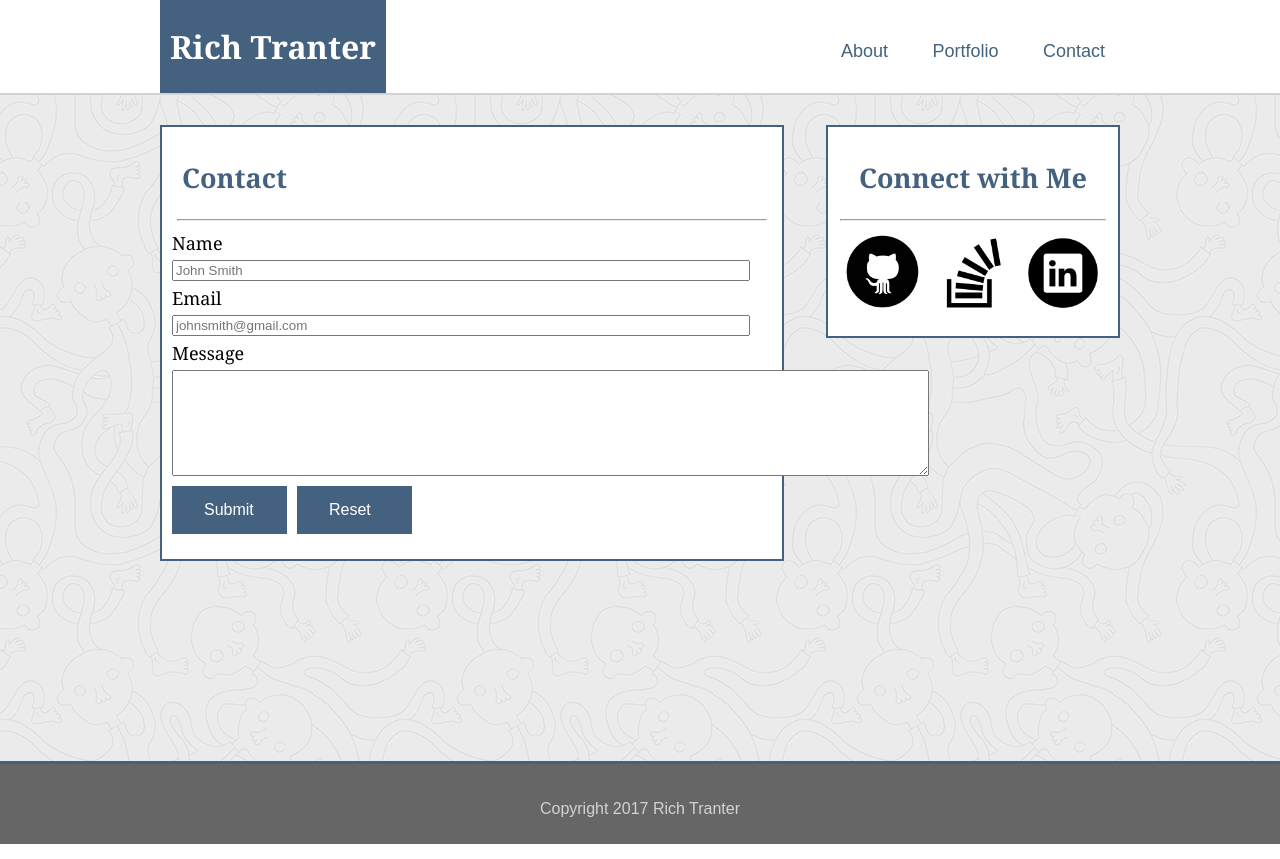
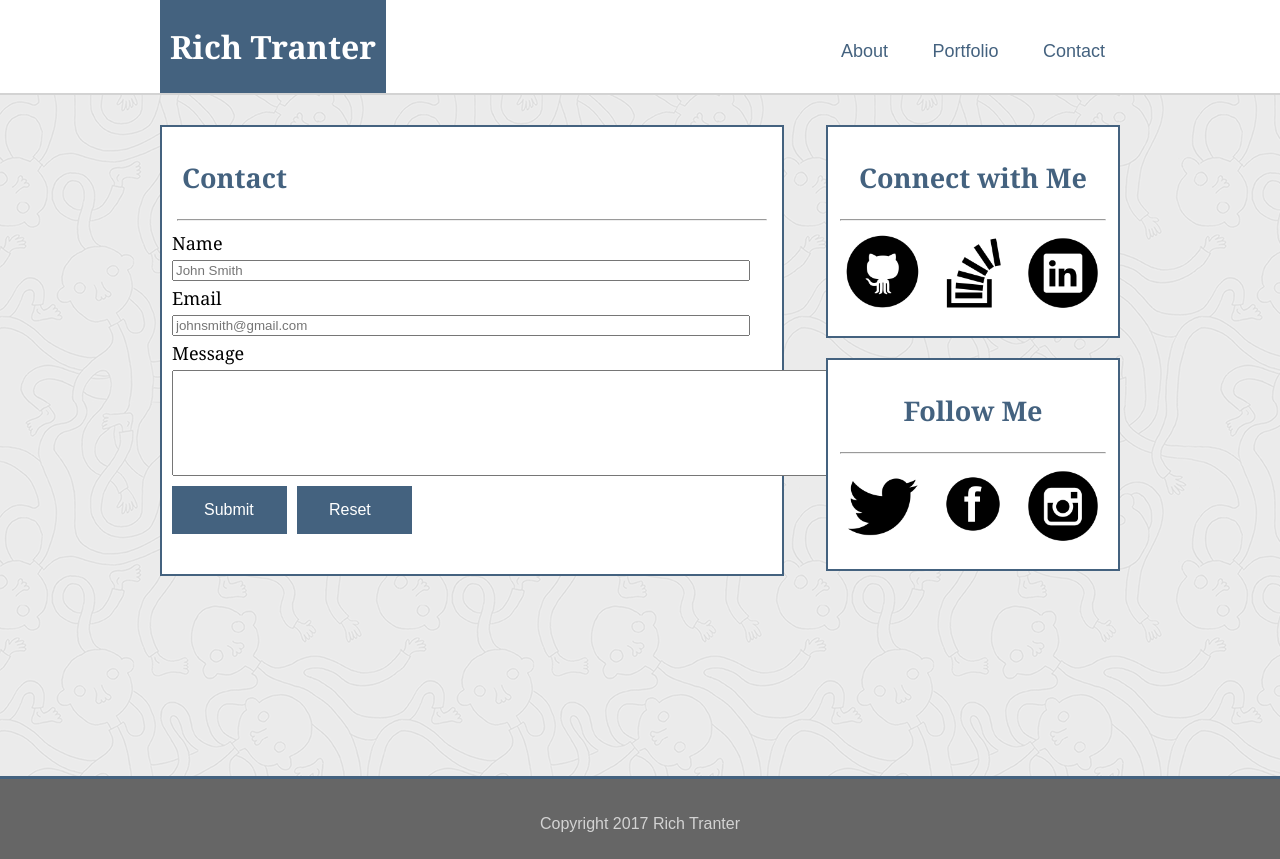
Before and after one commit to Richt2566/Basic-Portfolio, a plain HTML site: page contact.html in a window 1280 px wide. Drawn offline with Linux system fonts and the light colour scheme.

Commit message:
final touches

```diff
--- a/assets/css/style.css
+++ b/assets/css/style.css
@@ -104,6 +104,7 @@ input {
 	width: 115px;
 	margin-top: 10px;
 	margin-right: 10px;
+	margin-bottom: 20px;
 	background-color: #44627F;
 	border: none;
 	float: left;
@@ -193,6 +194,22 @@ input:focus::-webkit-input-placeholder {
 	display: block;
 }
 
+.connect2 {
+	clear: right;
+	float: right;
+	display: block;
+	width: 270px;
+	font-family: 'Georgia', Times, Times New Roman, serif;
+	text-align: center;
+	background-color: white;
+	color: #44627F;
+	margin: 10px 0px;
+	overflow: auto;
+	display: block;
+}
+
+
+
 .link1, .link2 {
 	margin-right: 5px;
 }
--- a/contact.html
+++ b/contact.html
@@ -45,6 +45,7 @@
 
 	</section>
 	</div>
+
 	<div class="main-content">
 	<section class="connect">
 		<h2>Connect with Me</h2>
@@ -54,6 +55,19 @@
 		<a href="https://www.linkedin.com/in/rich-tranter-9741bb84/" target="_blank"><img src="assets/images/LinkedIn.png" alt="linkedin logo" height="80px" width="80px"></a>
 	</section>
 	</div>
+
+	<div class="main-content">
+	<section class="connect2">
+		<h2>Follow Me</h2>
+		<hr>
+		<a class="link1" href="https://twitter.com/Rich9393" target="_blank"><img src="assets/images/twitter.png" alt="twitter logo" height="80px" width="80px"></a>
+
+		<a class="link2" href="https://www.facebook.com/Chone-Art-1646192155671082/" target="_blank"><img src="assets/images/facebook.png" alt="facebook logo" height="80px" width="80px"></a>
+
+		<a href="https://www.instagram.com/ch.o.ne/?hl=en" target="_blank"><img src="assets/images/instagram.png" alt="instagram logo" height="80px" width="80px"></a>
+	</section>
+	</div>
+
 <footer>
 	<p> Copyright 2017 Rich Tranter </p>
 </footer>
```
Also changed, not shown: index.html (+1 -0 lines), portfolio.html (+1 -1 lines), assets/images/facebook.png (added), assets/images/instagram.png (added), assets/images/twitter.png (added), 2 other files.
